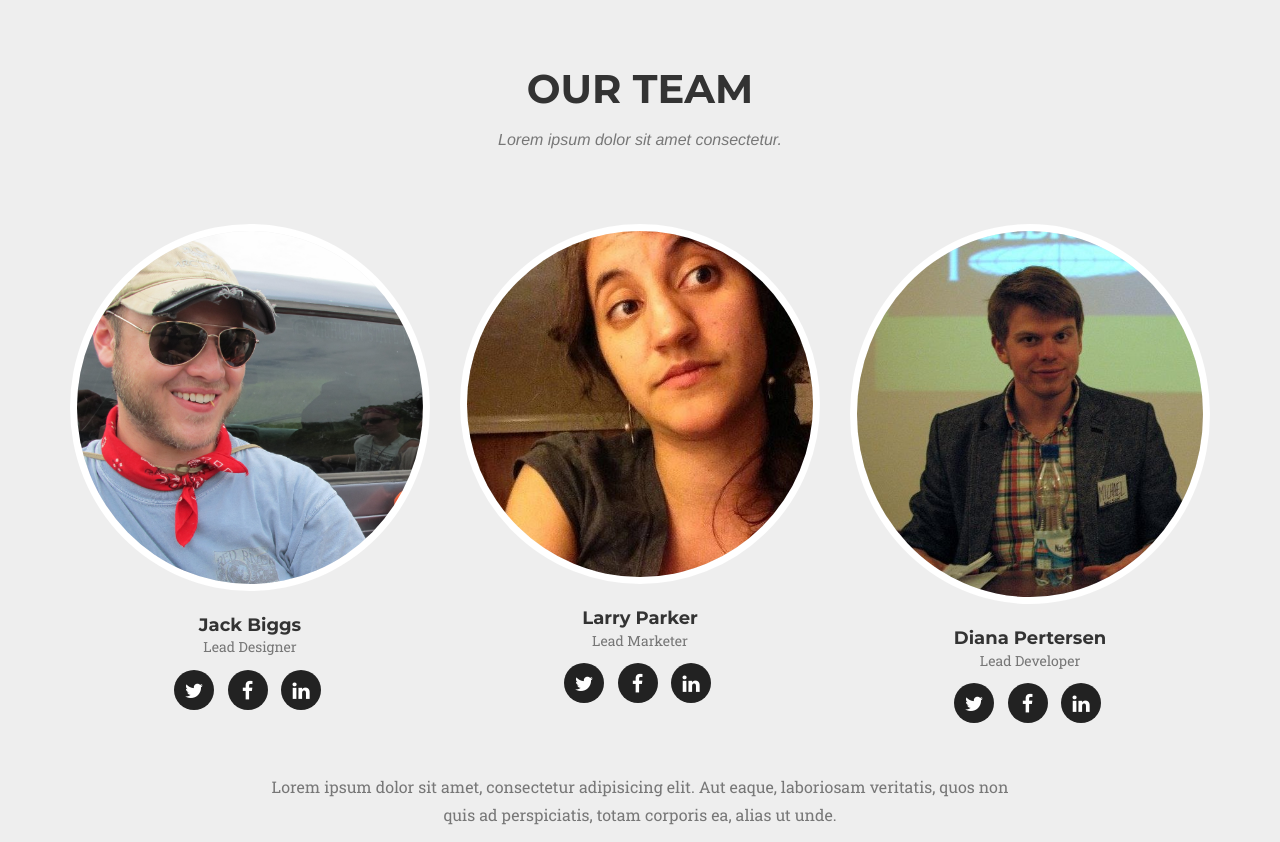
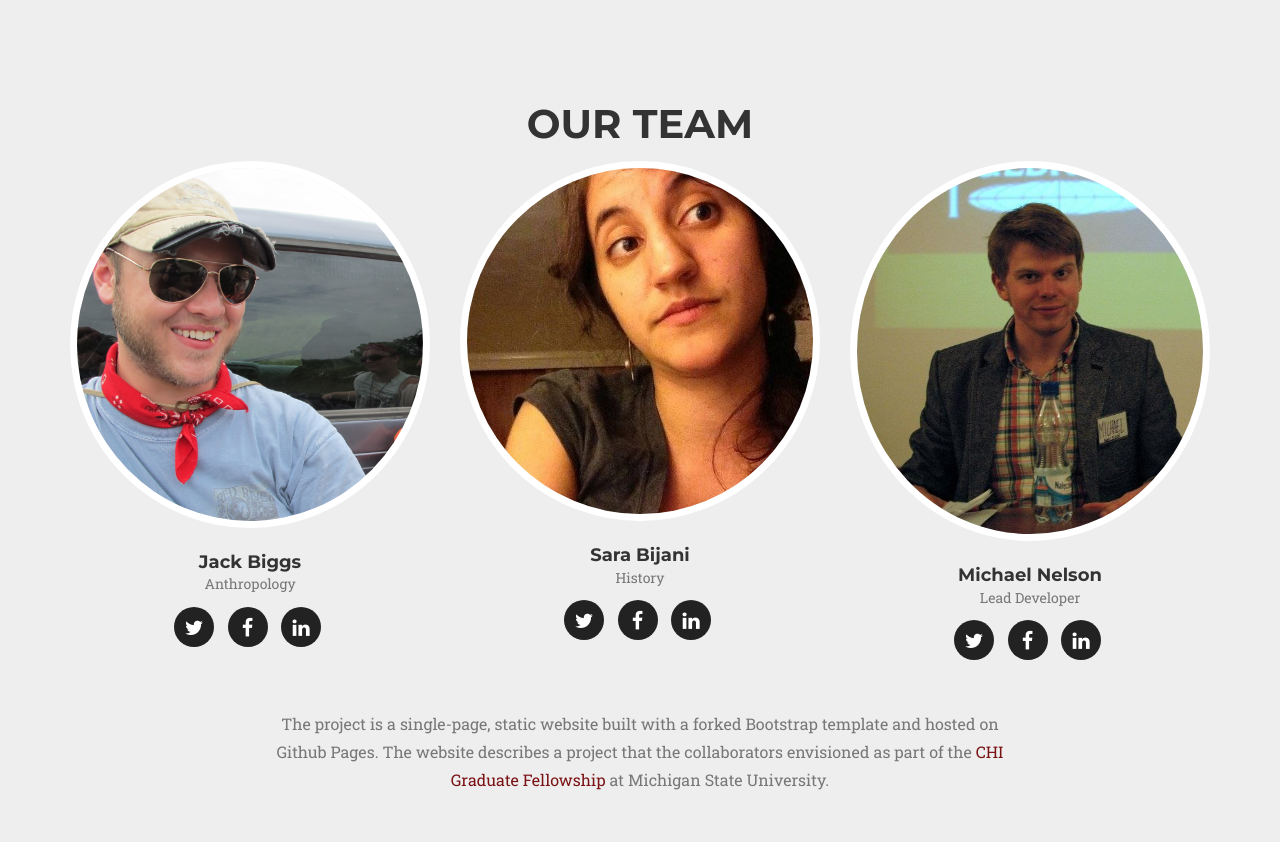
Before and after one commit to bijanisa/vasa, a website: page index.html in a window 1280 px wide. Shown: the part 3240-4082 px from the top of the page. Drawn offline with nearby package versions, Linux system fonts and the light colour scheme; a web font is replaced by a local one.

Commit message:
Update index.html

```diff
--- a/index.html
+++ b/index.html
@@ -149,6 +149,7 @@ QR code scanner </p>
                     <br>
                     <h2 class="section-heading">Partners</h2>
                     <p>All application data are produced by the Vasa Museum</p>
+                    <p><a href="https://www.vasamuseet.se/en">Visit the Vasa Museum Online!</a></p>
                 </div>
             </div>
 
@@ -162,7 +163,6 @@ QR code scanner </p>
             <div class="row">
                 <div class="col-lg-12 text-center">
                     <h2 class="section-heading">Our Team</h2>
-                    <h3 class="section-subheading text-muted">Lorem ipsum dolor sit amet consectetur.</h3>
                 </div>
             </div>
             <div class="row">
@@ -170,7 +170,7 @@ QR code scanner </p>
                     <div class="team-member">
                         <img src="img/team/1.jpg" class="img-responsive img-circle" alt="">
                         <h4>Jack Biggs</h4>
-                        <p class="text-muted">Lead Designer</p>
+                        <p class="text-muted">Anthropology</p>
                         <ul class="list-inline social-buttons">
                             <li><a href="#"><i class="fa fa-twitter"></i></a>
                             </li>
@@ -184,8 +184,8 @@ QR code scanner </p>
                 <div class="col-sm-4">
                     <div class="team-member">
                         <img src="img/team/2.jpg" class="img-responsive img-circle" alt="">
-                        <h4>Larry Parker</h4>
-                        <p class="text-muted">Lead Marketer</p>
+                        <h4>Sara Bijani</h4>
+                        <p class="text-muted">History</p>
                         <ul class="list-inline social-buttons">
                             <li><a href="#"><i class="fa fa-twitter"></i></a>
                             </li>
@@ -199,7 +199,7 @@ QR code scanner </p>
                 <div class="col-sm-4">
                     <div class="team-member">
                         <img src="img/team/3.jpg" class="img-responsive img-circle" alt="">
-                        <h4>Diana Pertersen</h4>
+                        <h4>Michael Nelson</h4>
                         <p class="text-muted">Lead Developer</p>
                         <ul class="list-inline social-buttons">
                             <li><a href="#"><i class="fa fa-twitter"></i></a>
@@ -214,7 +214,7 @@ QR code scanner </p>
             </div>
             <div class="row">
                 <div class="col-lg-8 col-lg-offset-2 text-center">
-                    <p class="large text-muted">Lorem ipsum dolor sit amet, consectetur adipisicing elit. Aut eaque, laboriosam veritatis, quos non quis ad perspiciatis, totam corporis ea, alias ut unde.</p>
+                    <p class="large text-muted">The project is a single-page, static website built with a forked Bootstrap template and hosted on Github Pages. The website describes a project that the collaborators envisioned as part of the <a href="http://chi.anthropology.msu.edu">CHI Graduate Fellowship</a> at Michigan State University.</p>
                 </div>
             </div>
         </div>
```
